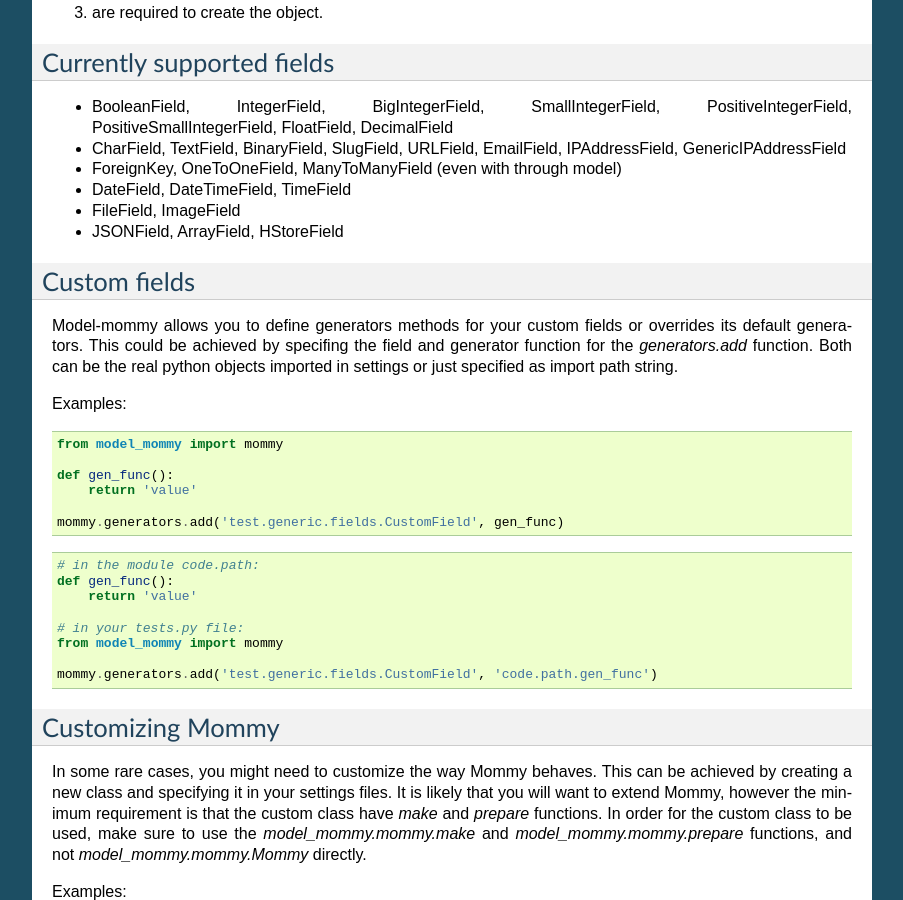
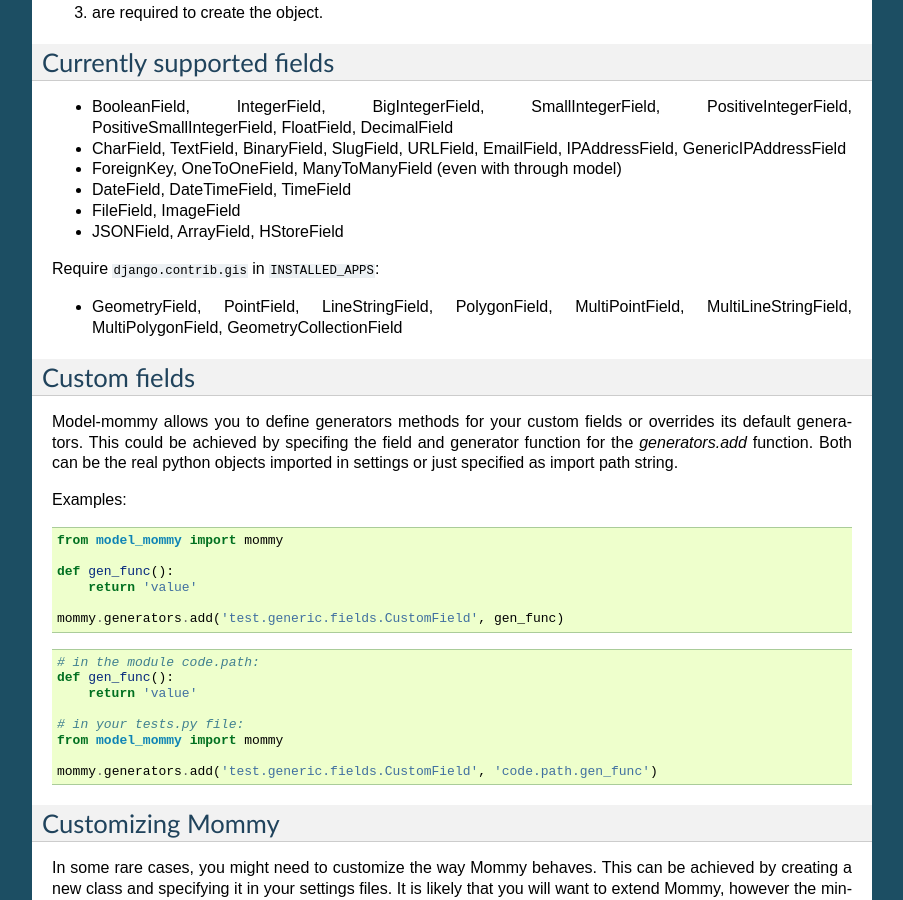
Before and after one commit to berinhard/model_mommy, a Sphinx documentation site: the page built from docs/source/how_mommy_behaves.rst, in a window 1280 px wide and 900 px high, scrolled down 659 px. Shown: the whole window, without its empty margins (198-1101 px from the left). Built offline with Sphinx 7.4.7, drawn with Linux system fonts in a browser that asks for light colours.

Commit message:
Updated docs with GIS supported fields.
GIS fields are supported but it's not mentioned in docs.

```diff
--- a/docs/source/how_mommy_behaves.rst
+++ b/docs/source/how_mommy_behaves.rst
@@ -50,6 +50,10 @@ Currently supported fields
 * DateField, DateTimeField, TimeField
 * FileField, ImageField
 * JSONField, ArrayField, HStoreField
+
+Require ``django.contrib.gis`` in ``INSTALLED_APPS``:
+
+* GeometryField, PointField, LineStringField, PolygonField, MultiPointField, MultiLineStringField, MultiPolygonField, GeometryCollectionField
 
 Custom fields
 -------------
```
